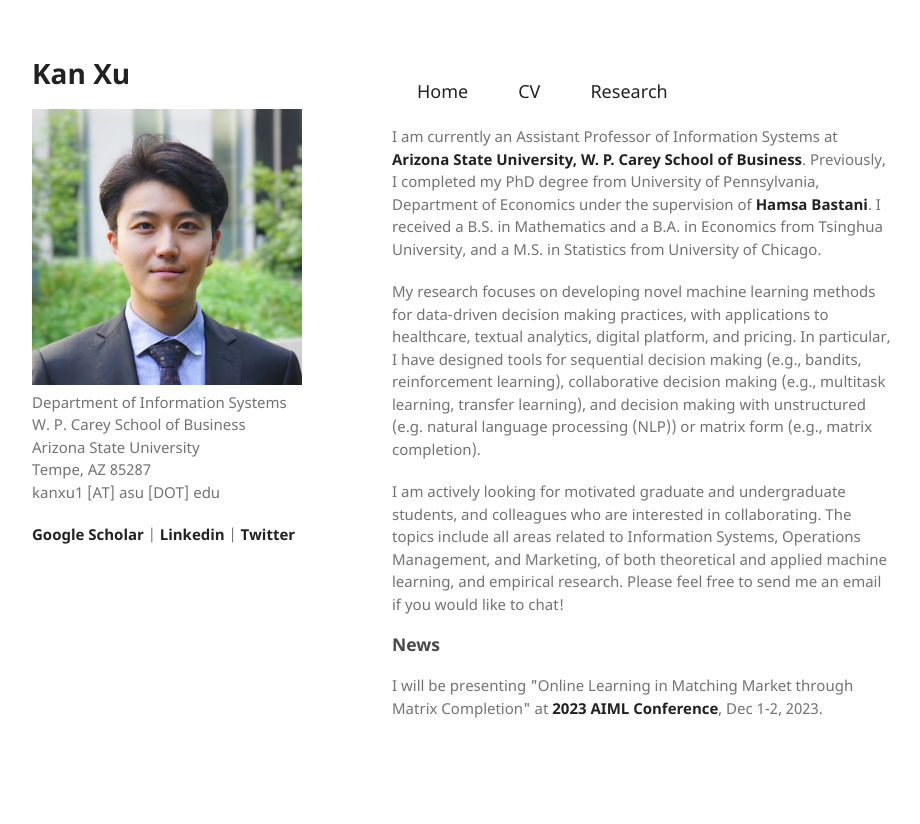
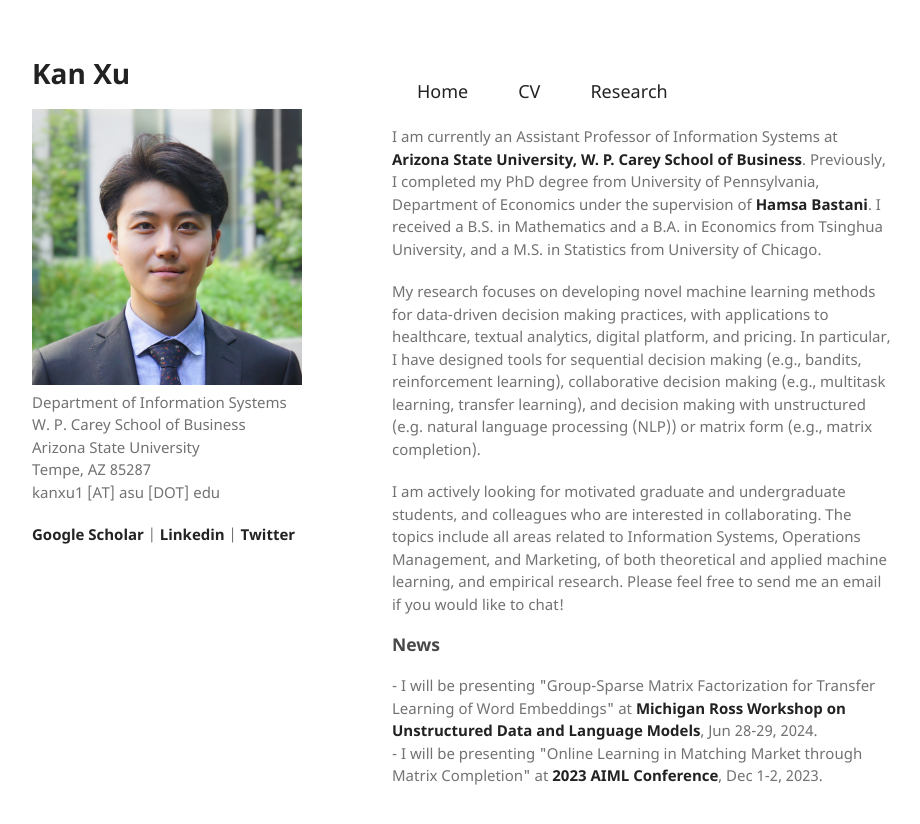
Before and after one commit to kanxu526/kanxu526.github.io, a Jekyll site: the page built from index.md, in a window 1280 px wide. Shown: the top 824 px of the page, without its empty margins (178-1098 px from the left). Built offline with Jekyll 4.4.1, drawn with Linux system fonts in a browser that asks for light colours.

Commit message:
Update index.md

```diff
--- a/index.md
+++ b/index.md
@@ -18,5 +18,6 @@ I am actively looking for motivated graduate and undergraduate students, and col
 
 <h3>News</h3>
 <p>
-I will be presenting "Online Learning in Matching Market through Matrix Completion" at <a href="https://www.fox.temple.edu/faculty-research/institutes-centers/global-institute-artificial-intelligence-business-analytics/conferences/2023-conference-artificial-intelligence-machine-learning-business-analytics">2023 AIML Conference</a>, Dec 1-2, 2023.
+- I will be presenting "Group-Sparse Matrix Factorization for Transfer Learning of Word Embeddings" at <a href="https://www.bus.umich.edu/Conferences/UDLM/Schedule.aspx">Michigan Ross Workshop on Unstructured Data and Language Models</a>, Jun 28-29, 2024.<br>
+- I will be presenting "Online Learning in Matching Market through Matrix Completion" at <a href="https://www.fox.temple.edu/faculty-research/institutes-centers/global-institute-artificial-intelligence-business-analytics/conferences/2023-conference-artificial-intelligence-machine-learning-business-analytics">2023 AIML Conference</a>, Dec 1-2, 2023.
 </p>
```
